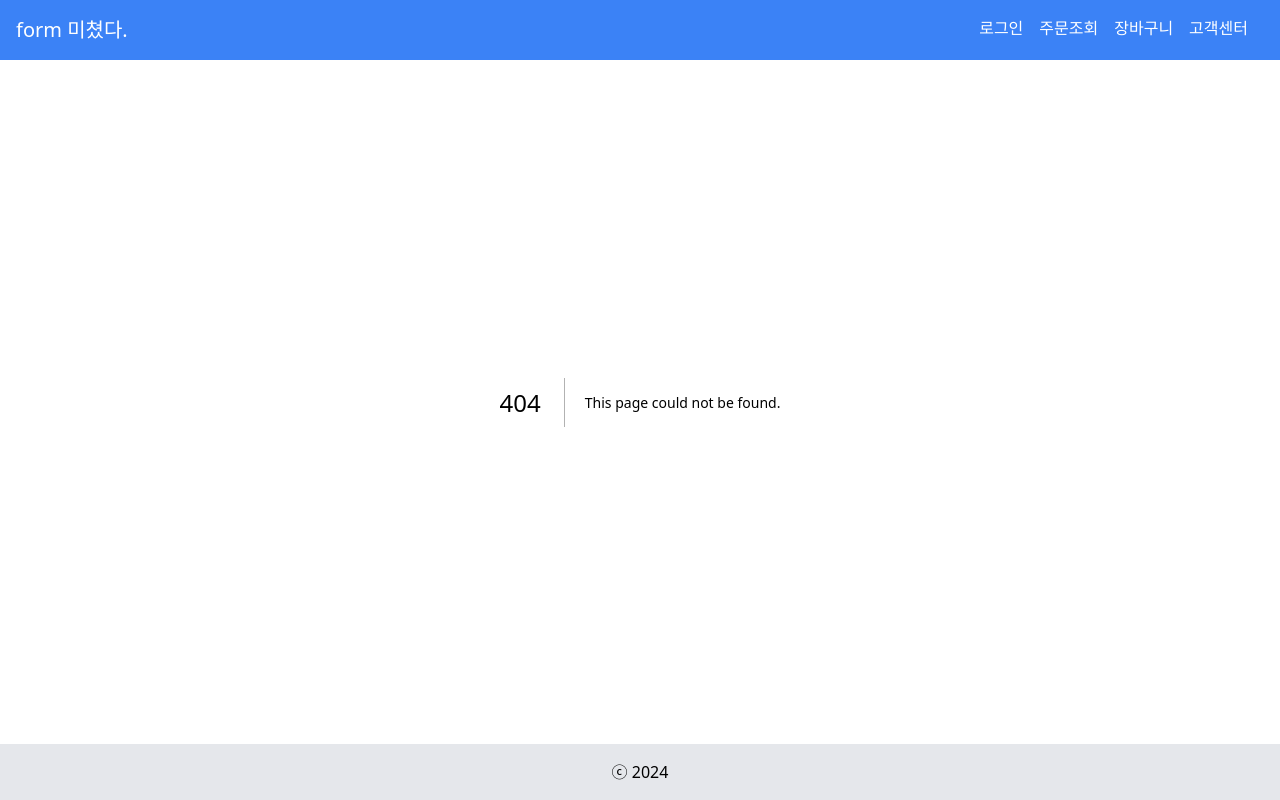
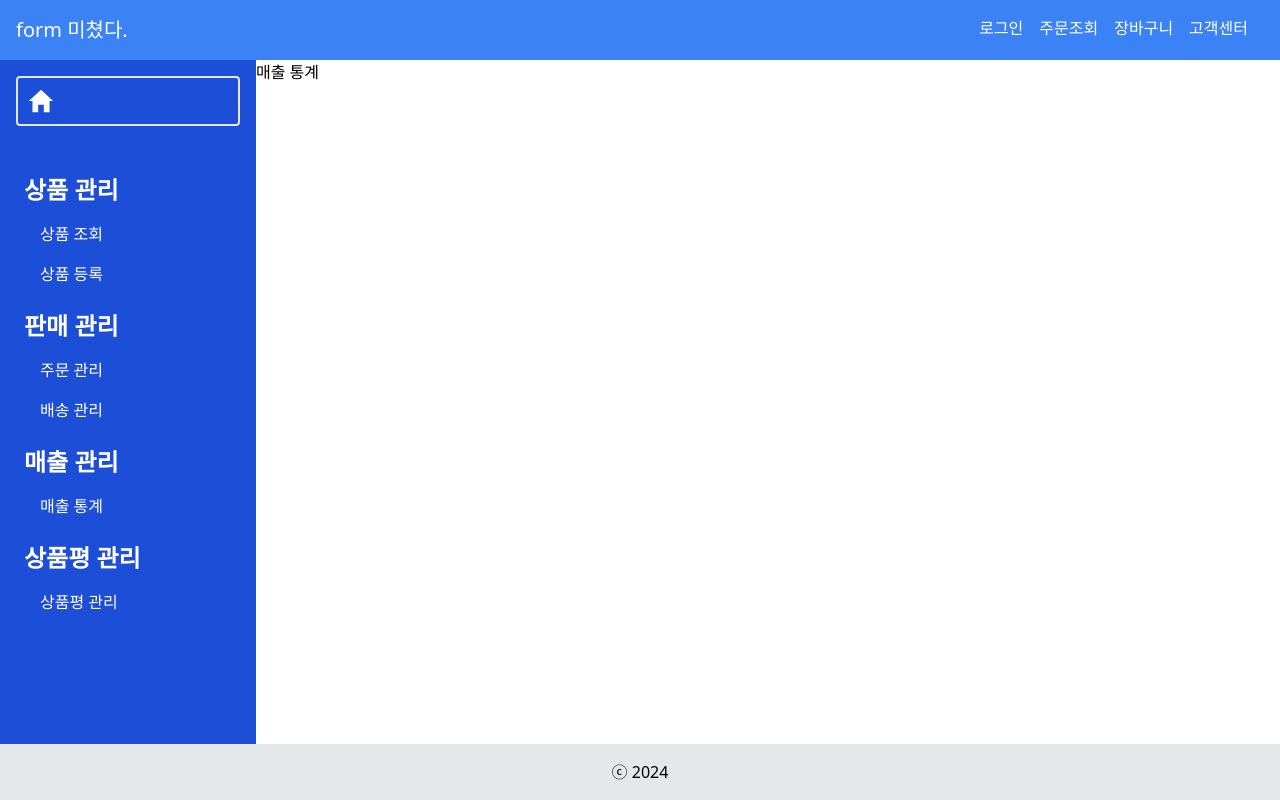
Before and after one commit to KDT-IaaS-Class-One-Group/KDT-IaaS-4team-ERP, a Next.js app: page /admin/revenue-view in a window 1280 px wide. Before the commit this address had no page. Built offline with nearby package versions, Linux system fonts and the light colour scheme.

Commit message:
feat: 매출 관리 페이지 작성

```diff
--- /dev/null
+++ b/app/admin/(page)/(revenue)/revenue-view/page.tsx
@@ -0,0 +1,7 @@
+'use client';
+import React from 'react';
+import Image from 'next/link';
+
+export default function Revenue() {
+  return <div>매출 통계</div>;
+}
```
